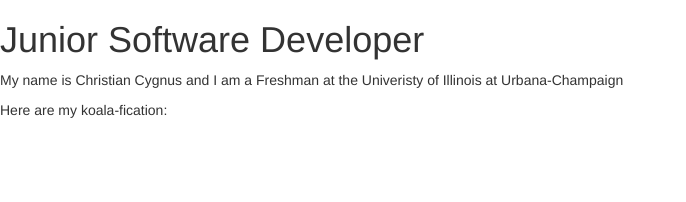
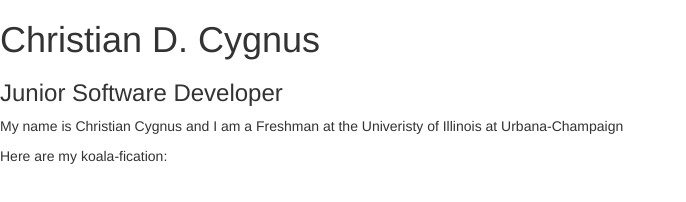
Before and after one commit to christophercolumbusdog/ccygnus.com, a plain HTML site: page index.html in a window 1280 px wide. Shown: the whole page, without its empty margins (0-686 px from the left). Drawn offline with nearby package versions, Linux system fonts and the light colour scheme.

Commit message:
Updated index.html

```diff
--- a/index.html
+++ b/index.html
@@ -7,7 +7,8 @@
 
   </head>
   <body>
-    <h1>Junior Software Developer</h1>
+    <h1>Christian D. Cygnus</h1>
+    <h3>Junior Software  Developer</h3>
     <p>My name is Christian Cygnus and I am a Freshman at the Univeristy of Illinois at Urbana-Champaign</p>
     <p>Here are my koala-fication:</p>
   </body>
```
